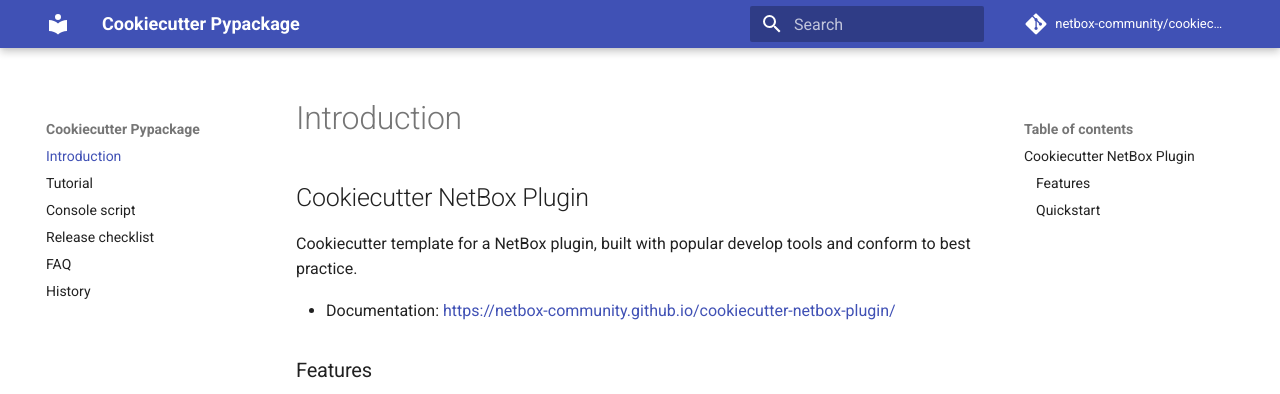
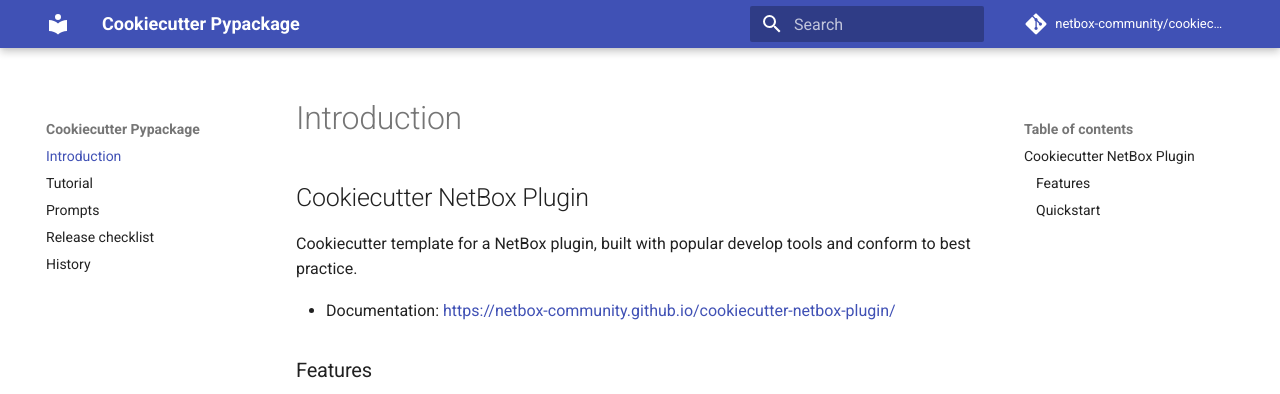
Before and after one commit to netbox-community/cookiecutter-netbox-plugin, an MkDocs documentation site: the page built from docs/index.md, in a window 1280 px wide. Shown: the top 394 px of the page. Built offline with MkDocs 1.6.1 and Material for MkDocs 9.7.7, drawn with Linux system fonts in a browser that asks for light colours; comment, search, counter and statistics services are not loaded.

Commit message:
fix doc index

```diff
--- a/mkdocs.yml
+++ b/mkdocs.yml
@@ -5,9 +5,8 @@
 nav:
   - Introduction: index.md
   - Tutorial: tutorial.md
-  - Console script: console_script_setup.md
+  - Prompts: prompts.md
   - Release checklist: pypi_release_checklist.md
-  - FAQ: faq.md
   - History: history.md
 
 theme:
```
